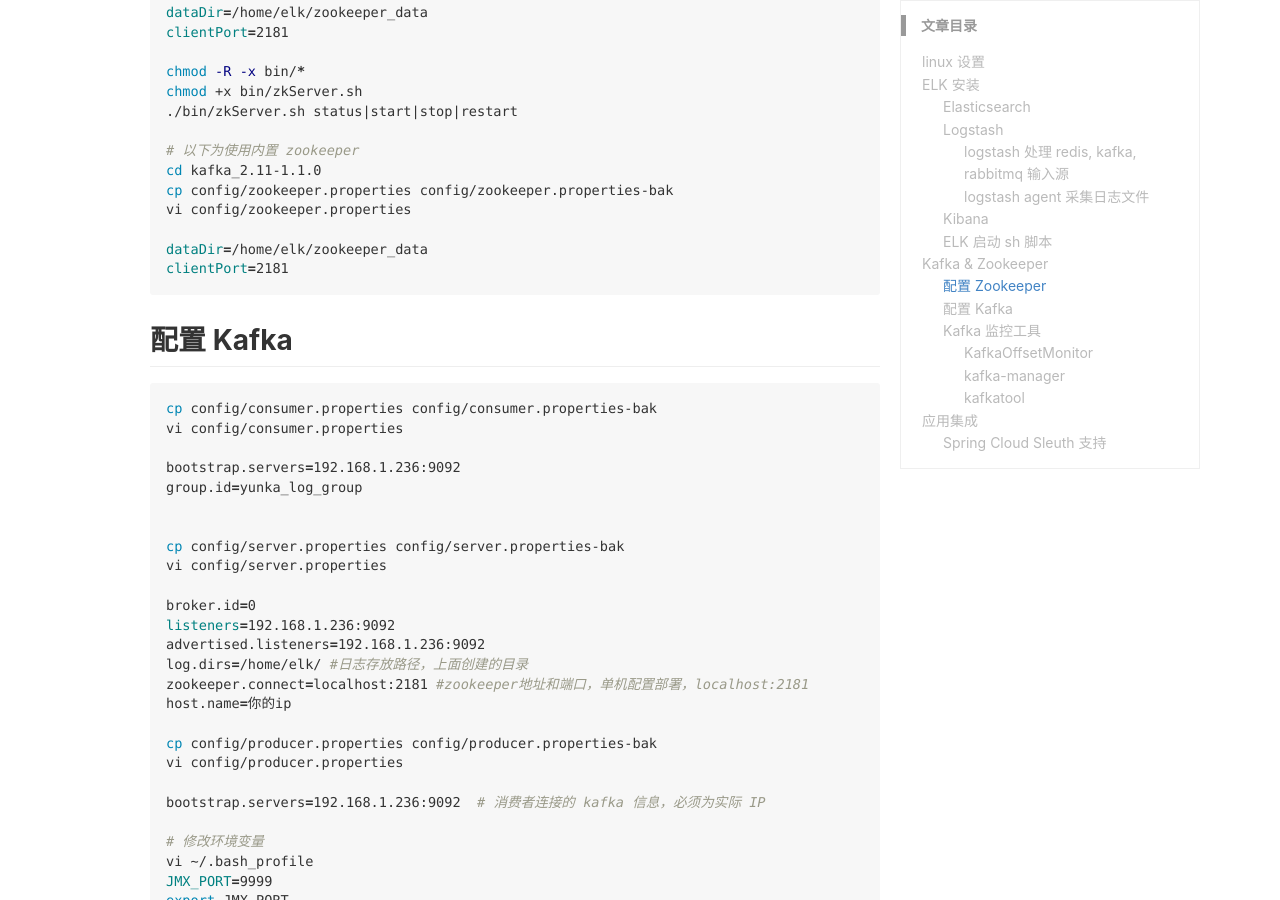
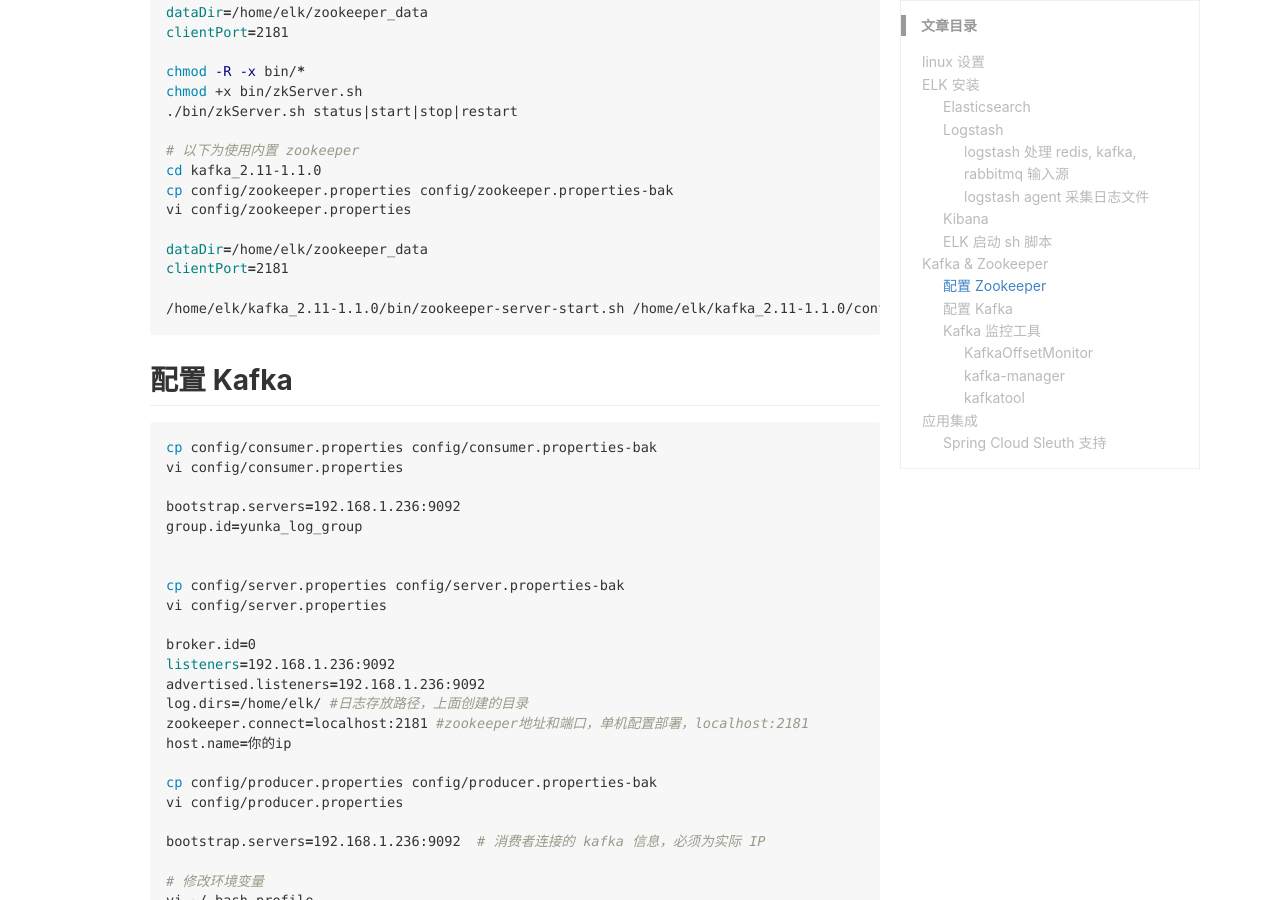
Before and after one commit to stdupanda/stdupanda.github.io, a Jekyll site: the page built from _posts/SpringCloud/2018-04-21-spring_cloud_sleuth+redis+kafka+elk.md, in a window 1280 px wide and 900 px high, scrolled down 5000 px. Built offline with Jekyll 4.4.1, drawn with Linux system fonts in a browser that asks for light colours; nearby versions of some CDN libraries; comment, search, counter and statistics services are not loaded.

Commit message:
2018-6-29 11:00:34

````diff
--- a/_posts/SpringCloud/2018-04-21-spring_cloud_sleuth+redis+kafka+elk.md
+++ b/_posts/SpringCloud/2018-04-21-spring_cloud_sleuth+redis+kafka+elk.md
@@ -243,6 +243,8 @@ vi config/zookeeper.properties
 
 dataDir=/home/elk/zookeeper_data
 clientPort=2181
+
+/home/elk/kafka_2.11-1.1.0/bin/zookeeper-server-start.sh /home/elk/kafka_2.11-1.1.0/config/zookeeper.properties
 ```
 
 ## 配置 Kafka
````
